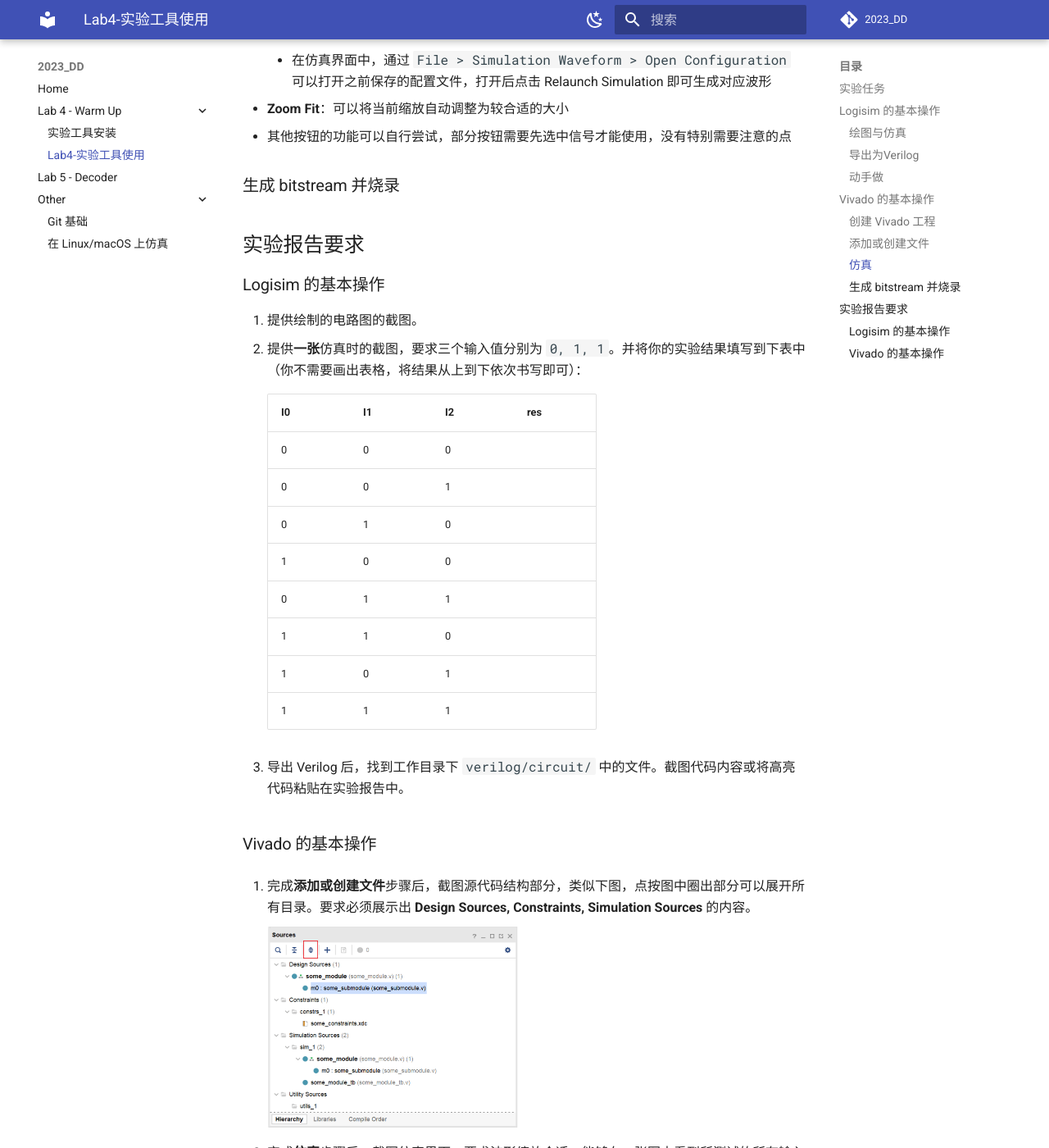
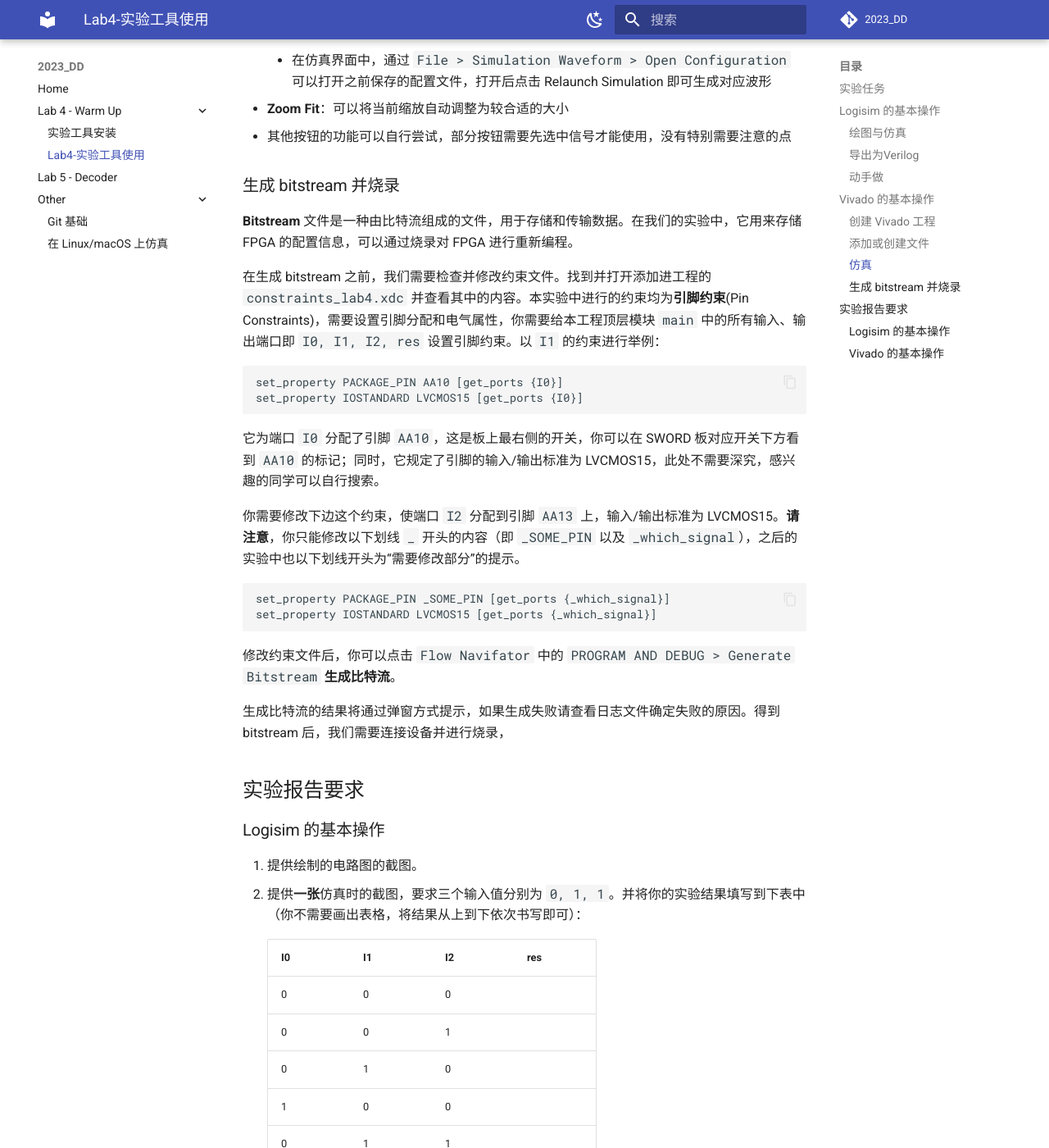
Before and after one commit to Guahao31/2023_DD, an MkDocs documentation site: the page built from docs/warmup/lab4.md, in a window 1280 px wide and 1400 px high, scrolled down 6731 px. Shown: the whole window at 82% size. Built offline with MkDocs 1.6.1 and Material for MkDocs 9.7.7, drawn with Linux system fonts in a browser that asks for light colours; comment, search, counter and statistics services are not loaded; some of the changed text lies outside the part shown.

Commit message:
update: generation of bitstream

````diff
--- a/docs/warmup/lab4.md
+++ b/docs/warmup/lab4.md
@@ -86,7 +86,7 @@
 
 工程创建完成后，可在 `Flow Navigator` 的 `Project Manager` 中选择 `Add Sources`，即可在工程中添加或创建文件。
 
->    *constraints* 为约束文件，主要有时序约束和物理约束。
+>    *constraints* 为约束文件，主要有引脚约束、时序约束和物理约束等。
 >
 >    *design sources* 为用于综合的代码文件，其中书写功能逻辑。
 >
@@ -140,7 +140,27 @@
 
 ### 生成 bitstream 并烧录
 
+**Bitstream** 文件是一种由比特流组成的文件，用于存储和传输数据。在我们的实验中，它用来存储 FPGA 的配置信息，可以通过烧录对 FPGA 进行重新编程。
 
+在生成 bitstream 之前，我们需要检查并修改约束文件。找到并打开添加进工程的 `constraints_lab4.xdc` 并查看其中的内容。本实验中进行的约束均为**引脚约束**(Pin Constraints)，需要设置引脚分配和电气属性，你需要给本工程顶层模块 `main` 中的所有输入、输出端口即 `I0, I1, I2, res` 设置引脚约束。以 `I1` 的约束进行举例：
+
+```
+set_property PACKAGE_PIN AA10 [get_ports {I0}]
+set_property IOSTANDARD LVCMOS15 [get_ports {I0}]
+```
+
+它为端口 `I0` 分配了引脚 `AA10`，这是板上最右侧的开关，你可以在 SWORD 板对应开关下方看到 `AA10` 的标记；同时，它规定了引脚的输入/输出标准为 LVCMOS15，此处不需要深究，感兴趣的同学可以自行搜索。
+
+你需要修改下边这个约束，使端口 `I2` 分配到引脚 `AA13` 上，输入/输出标准为 LVCMOS15。**请注意**，你只能修改以下划线 `_` 开头的内容（即 `_SOME_PIN` 以及 `_which_signal`），之后的实验中也以下划线开头为“需要修改部分”的提示。
+
+```
+set_property PACKAGE_PIN _SOME_PIN [get_ports {_which_signal}]
+set_property IOSTANDARD LVCMOS15 [get_ports {_which_signal}]
+```
+
+修改约束文件后，你可以点击 `Flow Navifator` 中的 `PROGRAM AND DEBUG > Generate Bitstream` **生成比特流**。
+
+生成比特流的结果将通过弹窗方式提示，如果生成失败请查看日志文件确定失败的原因。得到 bitstream 后，我们需要连接设备并进行烧录，
 
 ## 实验报告要求
 
````
